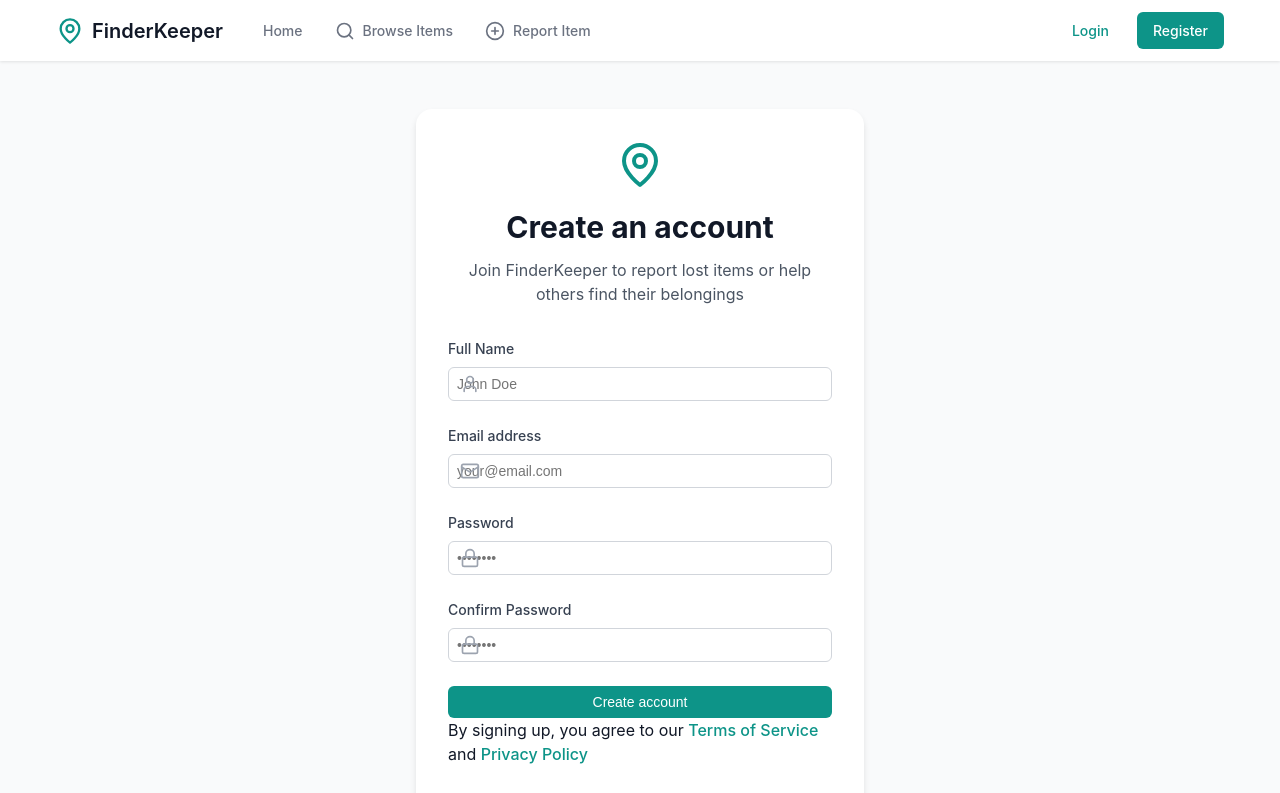
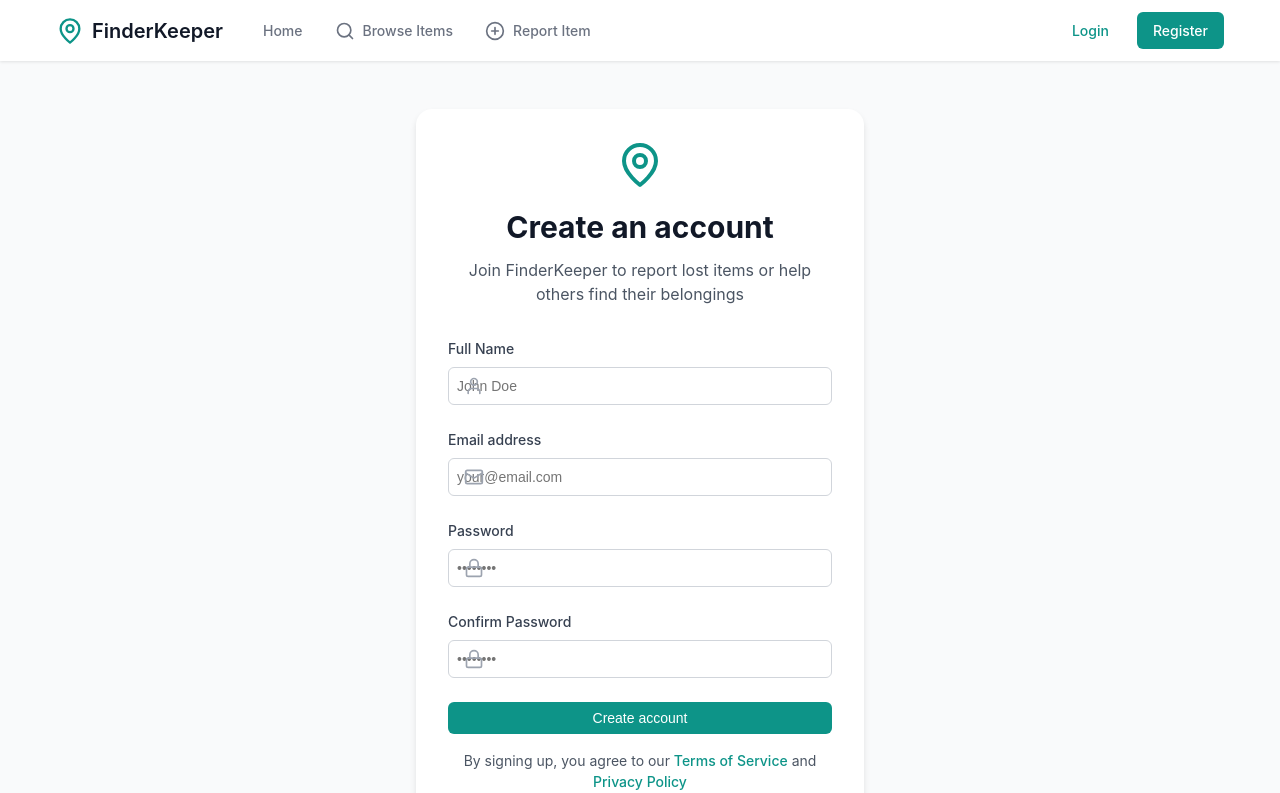
Before and after one commit to anandkanishkZ/finder, a React (Vite) app: page /register in a window 1280 px wide. Shown: the top 793 px of the page. Built offline with nearby package versions, Linux system fonts and the light colour scheme; no server answers; the database is empty.

Commit message:
Fix input icon overlapping in auth pages

```diff
--- a/src/styles/LoginPage.css
+++ b/src/styles/LoginPage.css
@@ -91,24 +91,26 @@
 
 .input-group {
   position: relative;
+  display: flex;
+  align-items: center;
 }
 
 .input-icon {
   position: absolute;
-  left: 0.75rem;
-  top: 50%;
-  transform: translateY(-50%);
+  left: 1rem;
   width: 1.25rem;
   height: 1.25rem;
   color: var(--gray-400);
+  pointer-events: none;
 }
 
 .form-input {
   width: 100%;
-  padding: 0.625rem 0.75rem 0.625rem 2.5rem;
+  padding: 0.75rem 1rem 0.75rem 3rem;
   border: 1px solid var(--gray-300);
   border-radius: 0.375rem;
   font-size: 0.875rem;
+  line-height: 1.25rem;
   transition: all 0.2s;
 }
 
@@ -185,6 +187,14 @@
   color: var(--primary-dark);
 }
 
+/* Terms and Privacy Links */
+.terms-privacy {
+  text-align: center;
+  font-size: 0.875rem;
+  color: var(--gray-600);
+  margin-top: 1rem;
+}
+
 /* Responsive Design */
 @media (max-width: 640px) {
   .auth-card {
```
